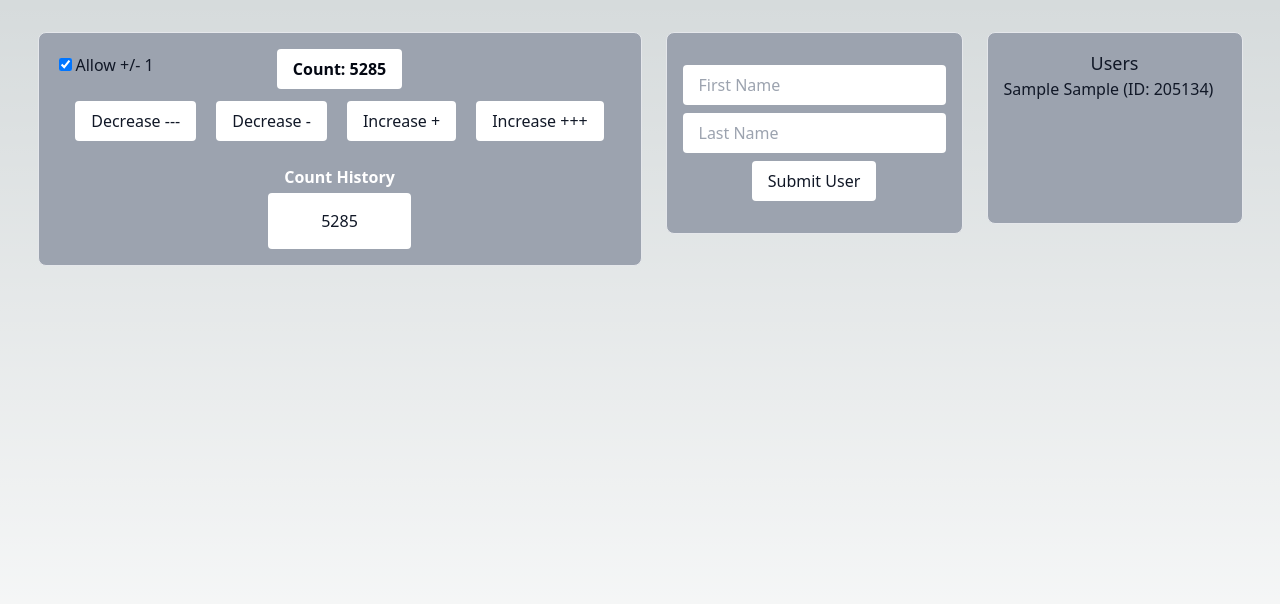
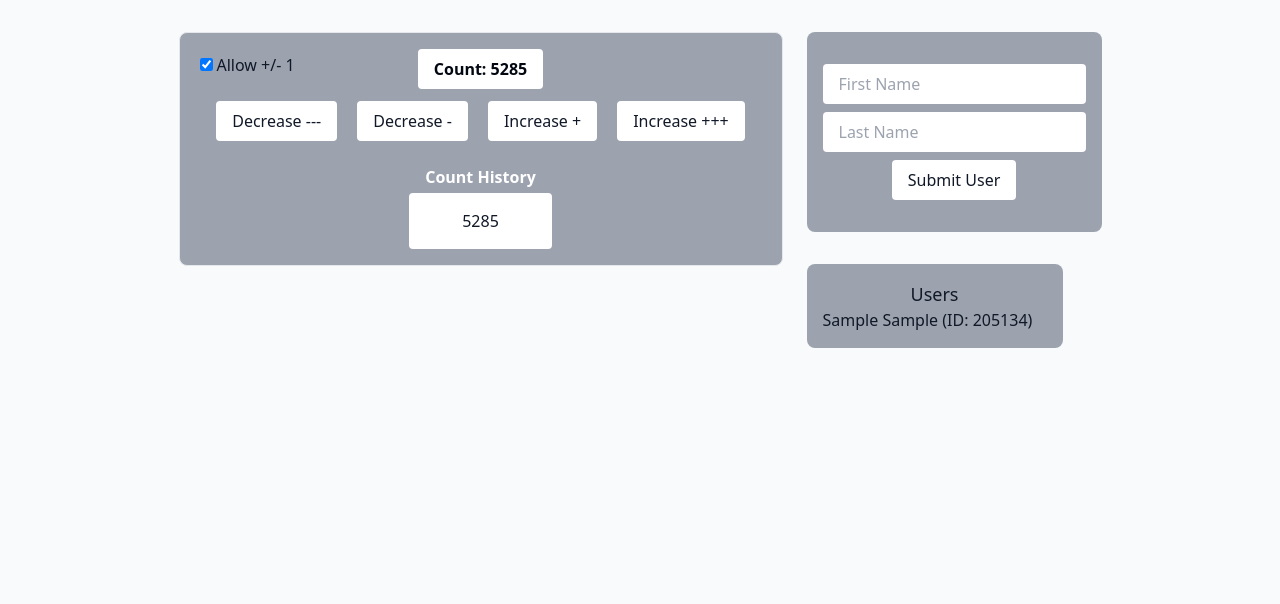
Before and after one commit to wmcb91/react-training, a Next.js app: page / in a window 1280 px wide. Both pictures are taken after typing "Sample", "Sample" into the empty fields and a click on the button "Submit User". Shown: the top 604 px of the page. Built offline with nearby package versions, Linux system fonts and the light colour scheme.

Commit message:
make user list component

```diff
--- /dev/null
+++ b/src/components/UserList.tsx
@@ -0,0 +1,24 @@
+import React from 'react';
+import { User } from './UserForm';
+
+type Props = {
+  users: User[];
+};
+
+const UserList = ({ users }: Props) => {
+  return (
+    <div>
+      <h2 className='text-lg font-medium text-center'>Users</h2>
+
+      <ul>
+        {users.map((user) => (
+          <li key={user.id}>
+            {user.firstName} {user.lastName} (ID: {user.id})
+          </li>
+        ))}
+      </ul>
+    </div>
+  );
+};
+
+export default UserList;
--- a/src/pages/index.tsx
+++ b/src/pages/index.tsx
@@ -1,26 +1,25 @@
 import Counter from '@/components/Counter';
 import UserForm, { User } from '@/components/UserForm';
+import UserList from '@/components/UserList';
 import { useState } from 'react';
 
 const Home = () => {
   const [users, setUsers] = useState<User[]>([]);
 
   return (
-    <div className='flex flex-wrap gap-6 py-8 items-start justify-center h-screen w-full'>
+    <div className='bg-gray-50 flex flex-wrap gap-6 py-8 items-start justify-center h-screen w-full'>
       <div className='bg-gray-400 text-gray-900 rounded-lg border p-4'>
         <Counter startingCount={5285} />
       </div>
-      <div className='bg-gray-400 text-gray-900 rounded-lg border p-4'>
-        <UserForm setUsers={setUsers} />
-      </div>
 
-      <div className='bg-gray-400 text-gray-900 rounded-lg border p-4 w-64 h-full max-h-48 overflow-y-auto'>
-        <h2 className='text-lg font-medium text-center'>Users</h2>
-        {users.map((user) => (
-          <div key={user.id}>
-            {user.firstName} {user.lastName} (ID: {user.id})
-          </div>
-        ))}
+      <div className='space-y-8'>
+        <div className='bg-gray-400 text-gray-900 rounded-lg p-4'>
+          <UserForm setUsers={setUsers} />
+        </div>
+
+        <div className='bg-gray-400 text-gray-900 rounded-lg p-4 w-64 h-full max-h-48 overflow-y-auto'>
+          <UserList users={users} />
+        </div>
       </div>
     </div>
   );
```
